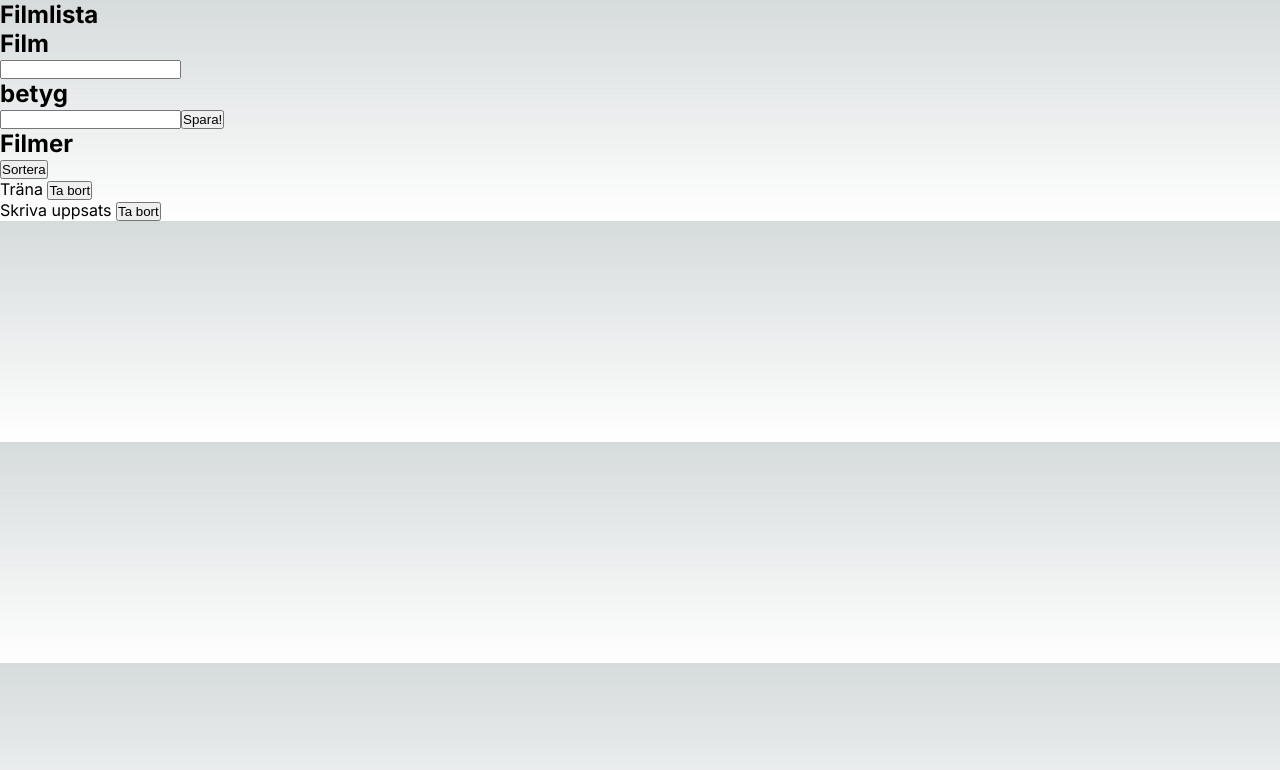
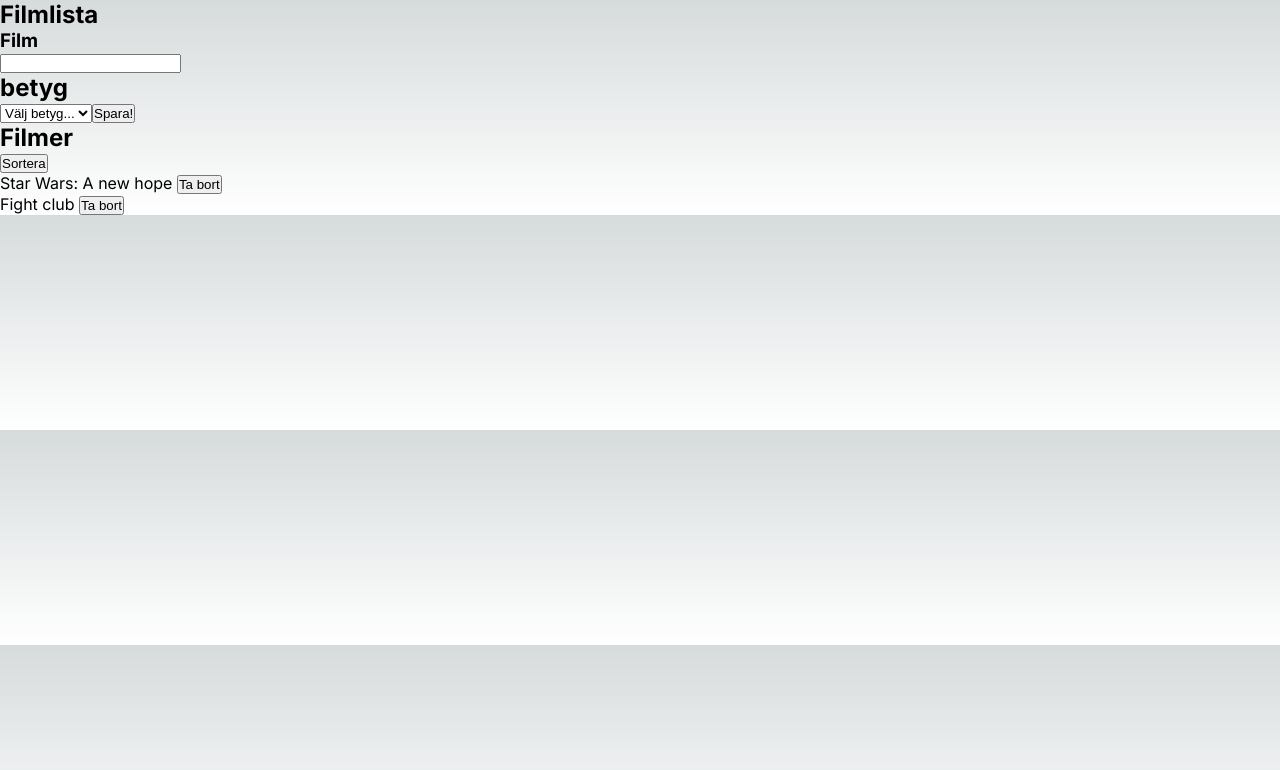
Before and after one commit to LucasAsker/React-labb, a Next.js app: page / in a window 1280 px wide. Shown: the top 770 px of the page. Built offline with nearby package versions, Linux system fonts and the light colour scheme.

Commit message:
Ändrade namn på allting för att likna labb-uppgiften

```diff
--- /dev/null
+++ b/src/app/movie/index.js
@@ -0,0 +1,6 @@
+const movie = (props) => {
+    return (
+        <li key={props.index}> {props.title} <button onClick={() => {props.deleteMovie(props.index)}}> Ta bort </button></li>
+    )
+}
+export default movie;
--- a/src/app/page.js
+++ b/src/app/page.js
@@ -1,44 +1,52 @@
 "use client"
 import { useState, useRef } from "react";
-import Todo from "./todo"
+import Todo from "./movie"
 
 
 export default function Home() {
 
-  const [todos, setTodos] = useState(["Träna", "Skriva uppsats"]);
+  const [movies, setMovies] = useState(["Star Wars: A new hope", "Fight club"]);
 
   const titleInput = useRef();
   const gradeInput = useRef();
-  const createTodo = () => {
+  const addMovie = () => {
 
-    const newTodo = inputElement.current.value;
+    const newMovie = inputElement.current.value;
 
-    setTodos([...todos, newTodo]);
+    setMovies([...movies, newMovie]);
   }
-  const deleteTodo = (todoPosition) => {
-    const newTodos = [...todos];
-    newTodos.splice(todoPosition, 1);
-    setTodos(newTodos);
+  const deleteMovie = (moviePosition) => {
+    const newMovie = [...movies];
+    newMovie.splice(moviePosition, 1);
+    setMovies(newMovie);
   }
   const sortByTitle = () => {
-    const sortedTodos = [...todos];
-    setTodos(sortedTodos.sort());
+    const sortedMovies = [...movies];
+    setMovies(sortedMovies.sort());
   }
   return (
     <article>
       <h1> Filmlista </h1>
-      <h2> Film </h2>
+      <h3> Film </h3>
       <input ref={titleInput}/>
       <h2> betyg </h2>
-      <input ref={gradeInput}/>
-      <button onClick={createTodo}> Spara! </button>
+      <select ref={gradeInput}>
+        <option selected value="0"> Välj betyg...</option>
+        <option value="1">1</option>
+        <option value="2">2</option>
+        <option value="3">3</option>
+        <option value="4">4</option>
+        <option value="5">5</option>
+      </select>
+      <button onClick={addMovie}> Spara! </button>
       <h2> Filmer </h2>
       <button onClick={sortByTitle}>Sortera</button>
       <ul>
-        {todos.map((todo, i) => {
-          return <Todo title={todo} index={i} deleteTodo={deleteTodo}/>
+        {movies.map((movie, i) => {
+          return <Todo title={movie} index={i} deleteMovie={deleteMovie}/>
         })}
       </ul>
     </article>
   );
 }
+// "npm run dev" för att starta
```
